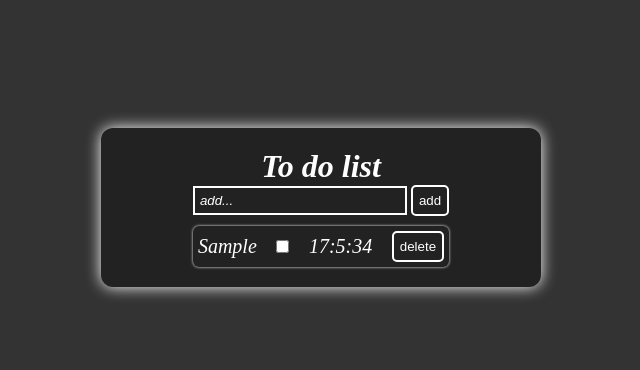
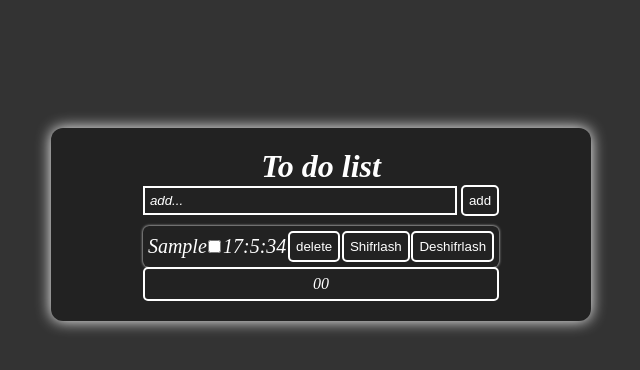
Before and after one commit to murodismo/project, a plain HTML site: page index.html in a window 1280 px wide. Both pictures are taken after typing "Sample" into the empty fields and a click on the button "add". Shown: the whole page, without its empty margins (319-959 px from the left). Drawn offline with Linux system fonts and the light colour scheme.

Commit message:
added BOM Dior

```diff
--- a/index.html
+++ b/index.html
@@ -25,6 +25,7 @@
                     <ul class="todolist-lists">
                         <!-- todolistlar qo'shiladigan joy -->
                     </ul>
+                    <p class="battery">00</p>
                 </div>
             </div>
         </div>
--- a/index.js
+++ b/index.js
@@ -16,7 +16,8 @@ elForm.addEventListener("submit", function (evt) {
       id: todos[todos.length - 1]?.id + 1 || 0,
       name: inputvalue,
       isCompleted: false,
-      time: `${new Date().getHours()}:${new Date().getMinutes()}:${new Date().getSeconds()}`
+      time: `${new Date().getHours()}:${new Date().getMinutes()}:${new Date().getSeconds()}`,
+      isShifr: false
     }
     todos.push(newTodo)
     elInput.value = ""
@@ -31,6 +32,11 @@ function renderTodos(arr, htmlElement) {
     const input = document.createElement("input")
     const time = document.createElement("p")
     const button = document.createElement("button")
+    const buttons = document.createElement("button")
+    const buttonds = document.createElement("button")
+
+
+
 
     li.textContent = item.name
     button.textContent = "delete"
@@ -40,6 +46,12 @@ function renderTodos(arr, htmlElement) {
     button.classList.add("todo-btn")
     input.dataset.editTodoInputDataset = item.id
     input.classList.add("todo-input")
+    buttons.dataset.shifrTodoBtnDataset = item.id
+    buttons.classList.add("shifrlash")
+    buttons.textContent = "Shifrlash"
+    buttonds.dataset.deshifrTodoBtnDataset = item.id
+    buttonds.classList.add("deshifrlash")
+    buttonds.textContent = "Deshifrlash"
 
     if(item.isCompleted) {
       input.checked = true
@@ -53,6 +65,9 @@ function renderTodos(arr, htmlElement) {
     li.appendChild(input)
     li.appendChild(time)
     li.appendChild(button)
+    li.appendChild(buttons)
+    li.appendChild(buttonds)
+
     htmlElement.appendChild(li)
   })
 }
@@ -72,8 +87,34 @@ elList.addEventListener("click", function (evt) {
     foundedTodo.isCompleted = !foundedTodo.isCompleted
     elList.innerHTML = null
     renderTodos(todos, elList)
+  }else if(evt.target.matches(".shifrlash")){
+    const foundedDataset = evt.target.dataset.shifrTodoBtnDataset * 1
+    const foundedTodo = todos.find((item) => item.id === foundedDataset)
+    if (foundedTodo.isShifr === false) {
+      foundedTodo.name = window.atob(foundedTodo.name)
+    foundedTodo.isShifr = !foundedTodo.isShifr
+    }
+    elList.innerHTML = null
+    renderTodos(todos, elList)
+  }else if (evt.target.matches(".deshifrlash")) {
+    const foundedDataset = evt.target.dataset.deshifrTodoBtnDataset * 1
+    const foundedTodo = todos.find((item) => item.id === foundedDataset)
+    if (foundedTodo.isShifr === true) {
+      foundedTodo.name = window.btoa(foundedTodo.name)
+      foundedTodo.isShifr = !foundedTodo.isShifr
+    }
+    elList.innerHTML = null
+    renderTodos(todos, elList)
   }
+
 })
 
+const elP = document.querySelector(".battery")
+
+window.navigator.getBattery().then((battery) => {
+  elP.textContent = `Battery Level: ${battery.level * 100}%`
+  elP.style.backgroundColor =
+    battery.level > 0.75? "green" : battery.level > 0.5? "yellow" : "red"
+})
 
 ////////// ended DOM
--- a/styles.css
+++ b/styles.css
@@ -11,7 +11,7 @@ body{
     padding-top: 10%;
 }
 .todolist{
-    width: 400px;
+    width: 500px;
     padding: 20px;
     background-color: #222;
     display: flex;
@@ -28,7 +28,7 @@ ul,ol,li{
     list-style: none;
 }
 .todolist-input{
-    width: 200px;
+    width: 300px;
     padding: 5px;
     border: 2px solid #fff;
     background-color: inherit;
@@ -76,3 +76,40 @@ li{
     background-color: #fff;
     color: #222;
 }
+.shifrlash {
+    cursor: pointer;
+    padding: 6px;
+    background-color: inherit;
+    color: #fff;
+    border: 2px solid #fff;
+    border-radius: 5px;
+    transition: 0.3s;
+}
+.deshifrlash {
+    cursor: pointer;
+    padding: 6px;
+    background-color: inherit;
+    color: #fff;
+    border: 2px solid #fff;
+    border-radius: 5px;
+    transition: 0.3s;
+}
+.shifrlash:hover{
+    background-color: #fff;
+    color: #222;
+}
+.deshifrlash:hover{
+    background-color: #fff;
+    color: #222;
+}
+
+.battery{
+    cursor: pointer;
+    padding: 6px;
+    background-color: inherit;
+    color: #fff;
+    border: 2px solid #fff;
+    border-radius: 5px;
+    transition: 0.3s;
+    text-align: center;
+}
```
